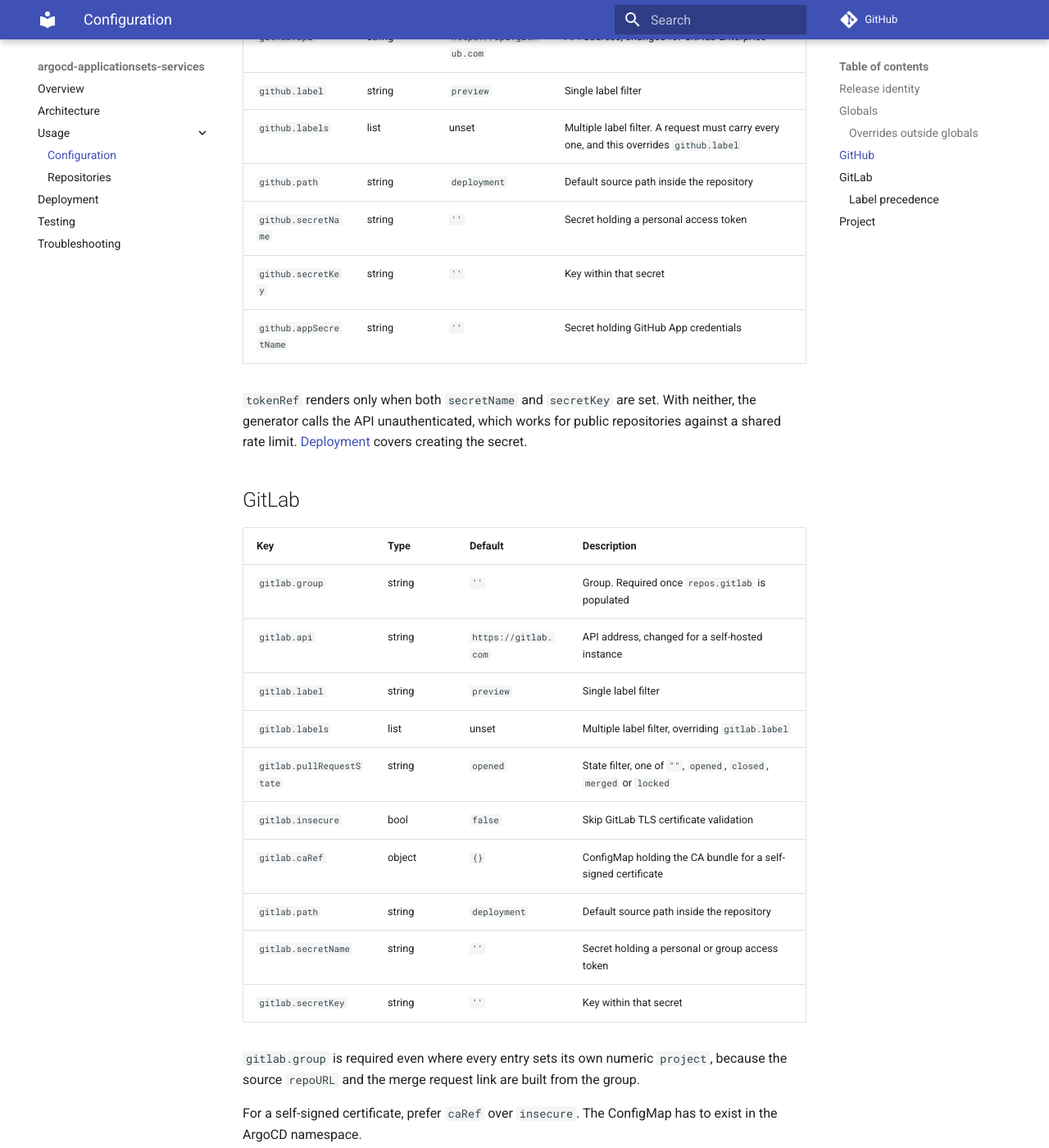
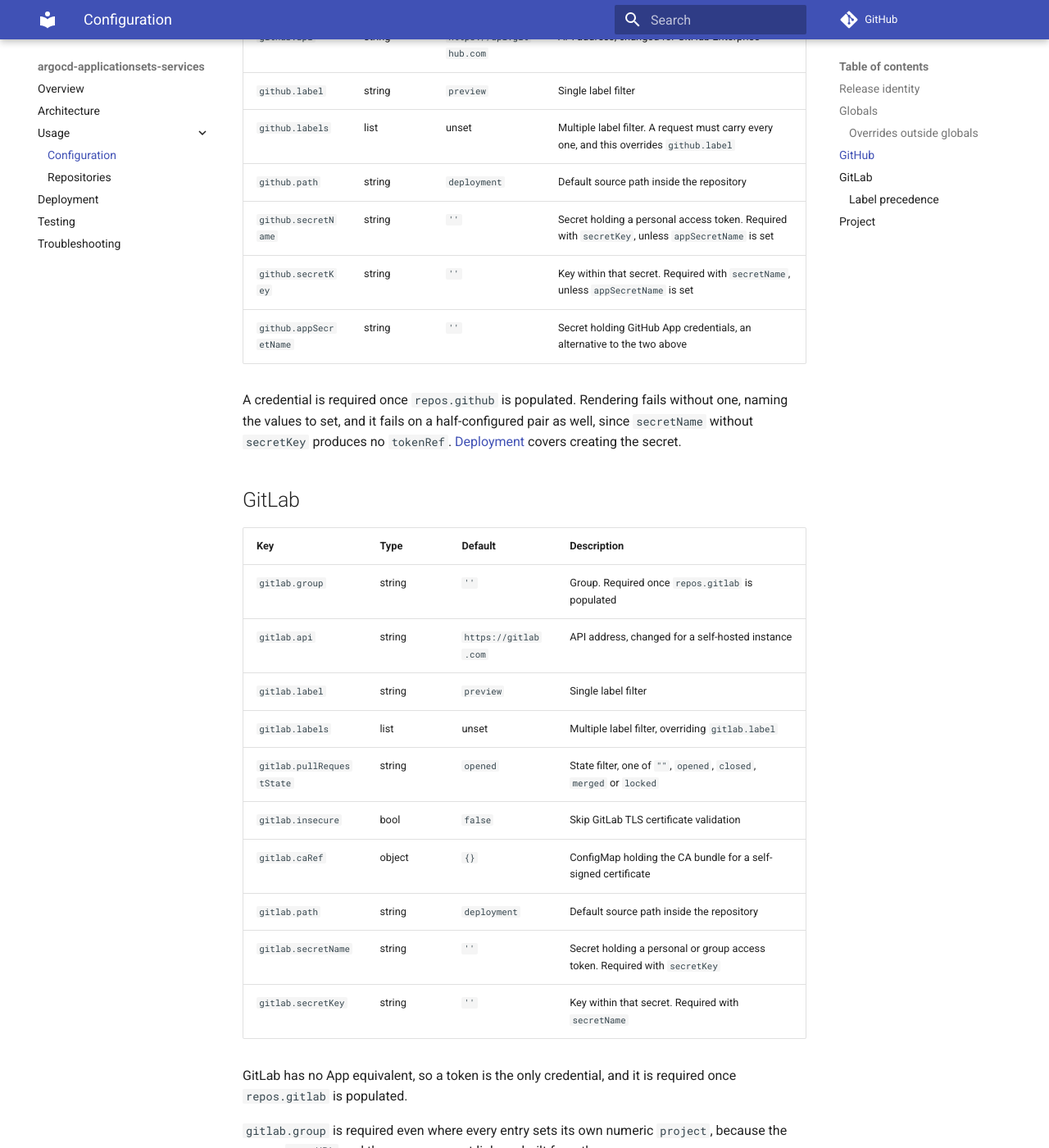
Before and after one commit to saidsef/argocd-applicationsets-services, an MkDocs documentation site: the page built from docs/usage.md, in a window 1280 px wide and 1400 px high, scrolled down 2359 px. Shown: the whole window at 82% size. Built offline with MkDocs 1.6.1 and Material for MkDocs 9.7.7, drawn with Linux system fonts in a browser that asks for light colours; comment, search, counter and statistics services are not loaded.

Commit message:
feat(chart): require an SCM credential for each populated provider (#324)
Every secret value defaulted to empty, so the generator rendered with no
tokenRef and the controller called the SCM API anonymously. GitHub gives an
anonymous caller 60 requests an hour per IP, and a private repository answers
with no pull requests rather than a refusal, so the label reads as one that
matches nothing.

The generator helpers fail rendering now when neither a token pair nor a GitHub
App secret is set. The guard sits inside chart.githubGenerator and
chart.gitlabGenerator, which run only once the matching repos list is populated,
so the chart defaults still render nothing rather than failing. A half
configured pair fails too, since secretName without secretKey produces no
tokenRef.

An install that polled anonymously will not upgrade until a credential is set.
Chart 0.23.0.

```diff
--- a/docs/usage.md
+++ b/docs/usage.md
@@ -55,11 +55,11 @@ Neither override is present in `values.yaml`. Set one only to keep an older valu
 | `github.label` | string | `preview` | Single label filter |
 | `github.labels` | list | unset | Multiple label filter. A request must carry every one, and this overrides `github.label` |
 | `github.path` | string | `deployment` | Default source path inside the repository |
-| `github.secretName` | string | `''` | Secret holding a personal access token |
-| `github.secretKey` | string | `''` | Key within that secret |
-| `github.appSecretName` | string | `''` | Secret holding GitHub App credentials |
+| `github.secretName` | string | `''` | Secret holding a personal access token. Required with `secretKey`, unless `appSecretName` is set |
+| `github.secretKey` | string | `''` | Key within that secret. Required with `secretName`, unless `appSecretName` is set |
+| `github.appSecretName` | string | `''` | Secret holding GitHub App credentials, an alternative to the two above |
 
-`tokenRef` renders only when both `secretName` and `secretKey` are set. With neither, the generator calls the API unauthenticated, which works for public repositories against a shared rate limit. [Deployment](deployment.md#api-credentials) covers creating the secret.
+A credential is required once `repos.github` is populated. Rendering fails without one, naming the values to set, and it fails on a half-configured pair as well, since `secretName` without `secretKey` produces no `tokenRef`. [Deployment](deployment.md#api-credentials) covers creating the secret.
 
 ## GitLab
 
@@ -73,8 +73,10 @@ Neither override is present in `values.yaml`. Set one only to keep an older valu
 | `gitlab.insecure` | bool | `false` | Skip GitLab TLS certificate validation |
 | `gitlab.caRef` | object | `{}` | ConfigMap holding the CA bundle for a self-signed certificate |
 | `gitlab.path` | string | `deployment` | Default source path inside the repository |
-| `gitlab.secretName` | string | `''` | Secret holding a personal or group access token |
-| `gitlab.secretKey` | string | `''` | Key within that secret |
+| `gitlab.secretName` | string | `''` | Secret holding a personal or group access token. Required with `secretKey` |
+| `gitlab.secretKey` | string | `''` | Key within that secret. Required with `secretName` |
+
+GitLab has no App equivalent, so a token is the only credential, and it is required once `repos.gitlab` is populated.
 
 `gitlab.group` is required even where every entry sets its own numeric `project`, because the source `repoURL` and the merge request link are built from the group.
 
```
Also changed, not shown: charts/applicationset/README.md (+13 -2 lines), docs/deployment.md (+4 -2 lines), docs/index.md (+5 -0 lines), docs/repositories.md (+5 -1 lines), docs/troubleshooting.md (+6 -2 lines), 5 other files.
